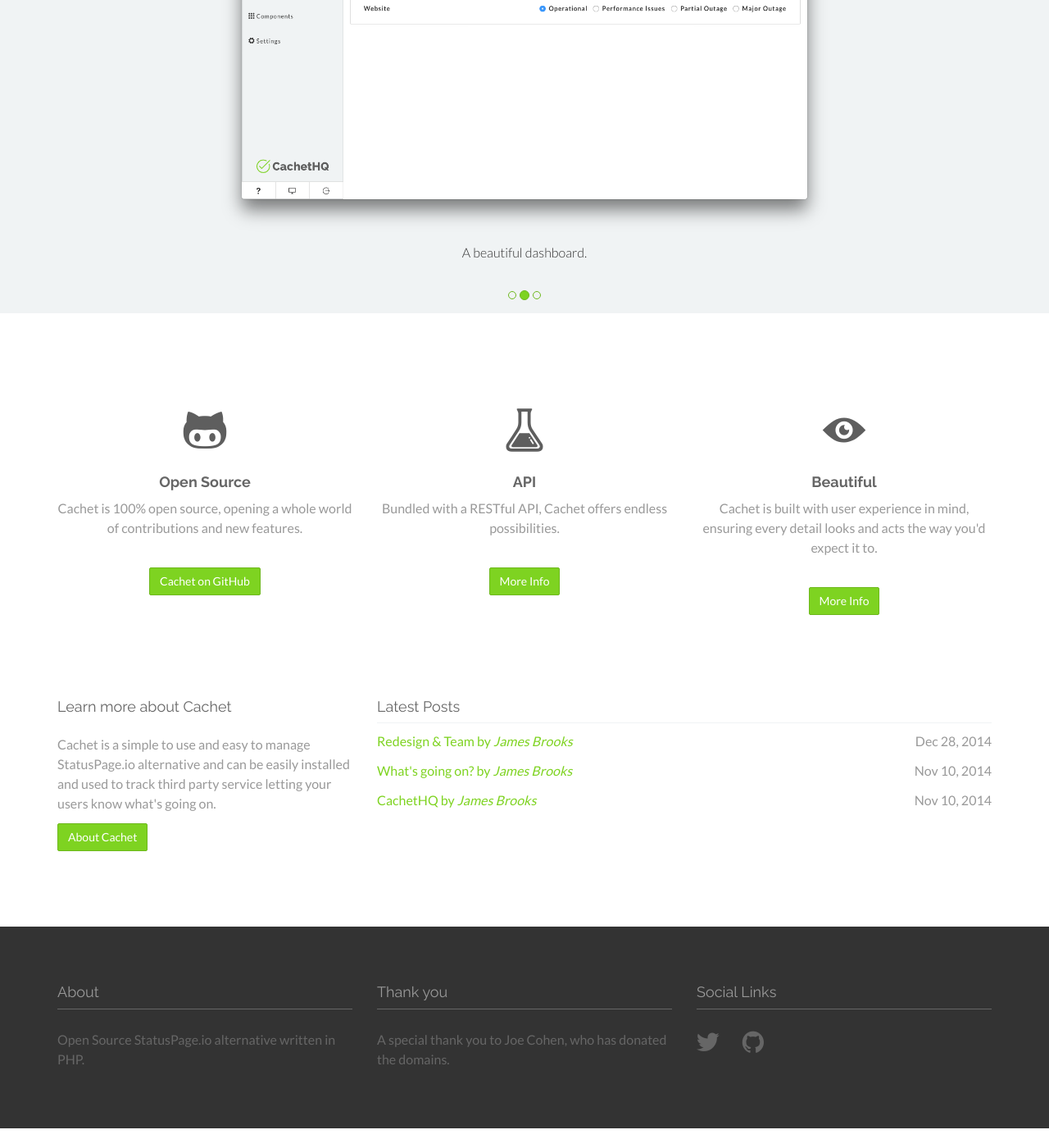
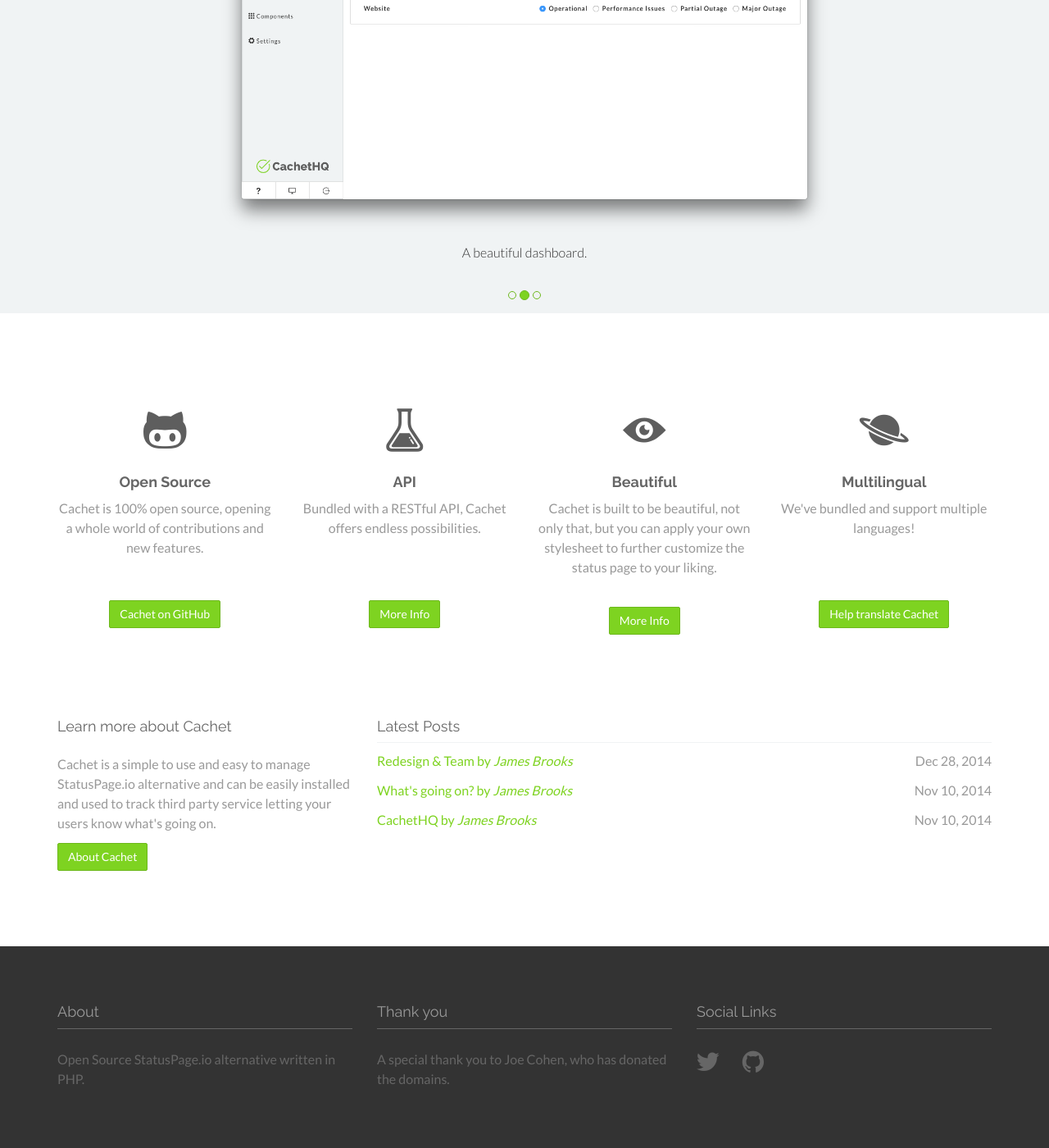
Before and after one commit to matthewjamesr/cachethq.io, a Jekyll site: the page built from index.html, in a window 1280 px wide and 1400 px high, scrolled down 524 px. Shown: the whole window at 82% size. Built offline with Jekyll 4.4.1, drawn with Linux system fonts in a browser that asks for light colours; nearby versions of some CDN libraries; some web fonts are replaced; before the commit the page ends 1900 px from its top, so only the background shows below that.

Commit message:
Rewrite content, make buttons all level

```diff
--- a/_sass/pages/_home.scss
+++ b/_sass/pages/_home.scss
@@ -27,14 +27,20 @@
 .features {
 	margin-top: 100px;
 	margin-bottom: 80px;
-}
 
-.features h4 {
+	h4 {
 		font-weight: 700;
 	}
 
-.features i {
+	i {
 		color: $cachet-icons;
 		font-size: 60px;
 		padding: 15px;
 	}
+
+	.feature {
+		min-height: 120px;
+
+	}
+
+}
--- a/index.html
+++ b/index.html
@@ -70,23 +70,37 @@
 <div class="features">
     <div class="container">
         <div class="row centered">
-            <div class="col-sm-4">
+            <div class="col-sm-3">
                 <i class="icons ion-social-octocat"></i>
-                <h4>Open Source</h4>
-                <p>Cachet is 100% open source, opening a whole world of contributions and new features.</p>
-                <p><br/><a href="https://github.com/cachethq" class="btn btn-theme">Cachet on GitHub</a></p>
+                <div class='feature'>
+                    <h4>Open Source</h4>
+                    <p>Cachet is 100% open source, opening a whole world of contributions and new features.</p>
+                </div>
+                <p><br/><a href="https://github.com/cachethq" target="_blank" class="btn btn-theme">Cachet on GitHub</a></p>
             </div>
-            <div class="col-sm-4">
+            <div class="col-sm-3">
                 <i class="icons ion-erlenmeyer-flask"></i>
-                <h4>API</h4>
-                <p>Bundled with a RESTful API, Cachet offers endless possibilities.</p>
-                <p><br/><a href="https://github.com/cachethq/Cachet/tree/master/docs/api" class="btn btn-theme">More Info</a></p>
+                <div class='feature'>
+                    <h4>API</h4>
+                    <p>Bundled with a RESTful API, Cachet offers endless possibilities.</p>
+                </div>
+                <p><br/><a href="https://github.com/cachethq/Cachet/tree/master/docs/api" target="_blank" class="btn btn-theme">More Info</a></p>
             </div>
-            <div class="col-sm-4">
+            <div class="col-sm-3">
                 <i class="icons ion-eye"></i>
-                <h4>Beautiful</h4>
-                <p>Cachet is built with user experience in mind, ensuring every detail looks and acts the way you'd expect it to.</p>
-                <p><br/><a href="#" class="btn btn-theme">More Info</a></p>
+                <div class='feature'>
+                    <h4>Beautiful</h4>
+                    <p>Cachet is built to be beautiful, not only that, but you can apply your own stylesheet to further customize the status page to your liking.</p>
+                </div>
+                <p><br/><a href="https://status.cachethq.io" target="_blank" class="btn btn-theme">More Info</a></p>
+            </div>
+            <div class="col-sm-3">
+                <i class="icons ion-planet"></i>
+                <div class='feature'>
+                    <h4>Multilingual</h4>
+                    <p>We've bundled and support multiple languages!</p>
+                </div>
+                <p><br/><a href="https://crowdin.com/project/cachet" target="_blank" class="btn btn-theme">Help translate Cachet</a></p>
             </div>
         </div>
     </div>
```
Lines whose indentation alone changed are shown as unchanged.
